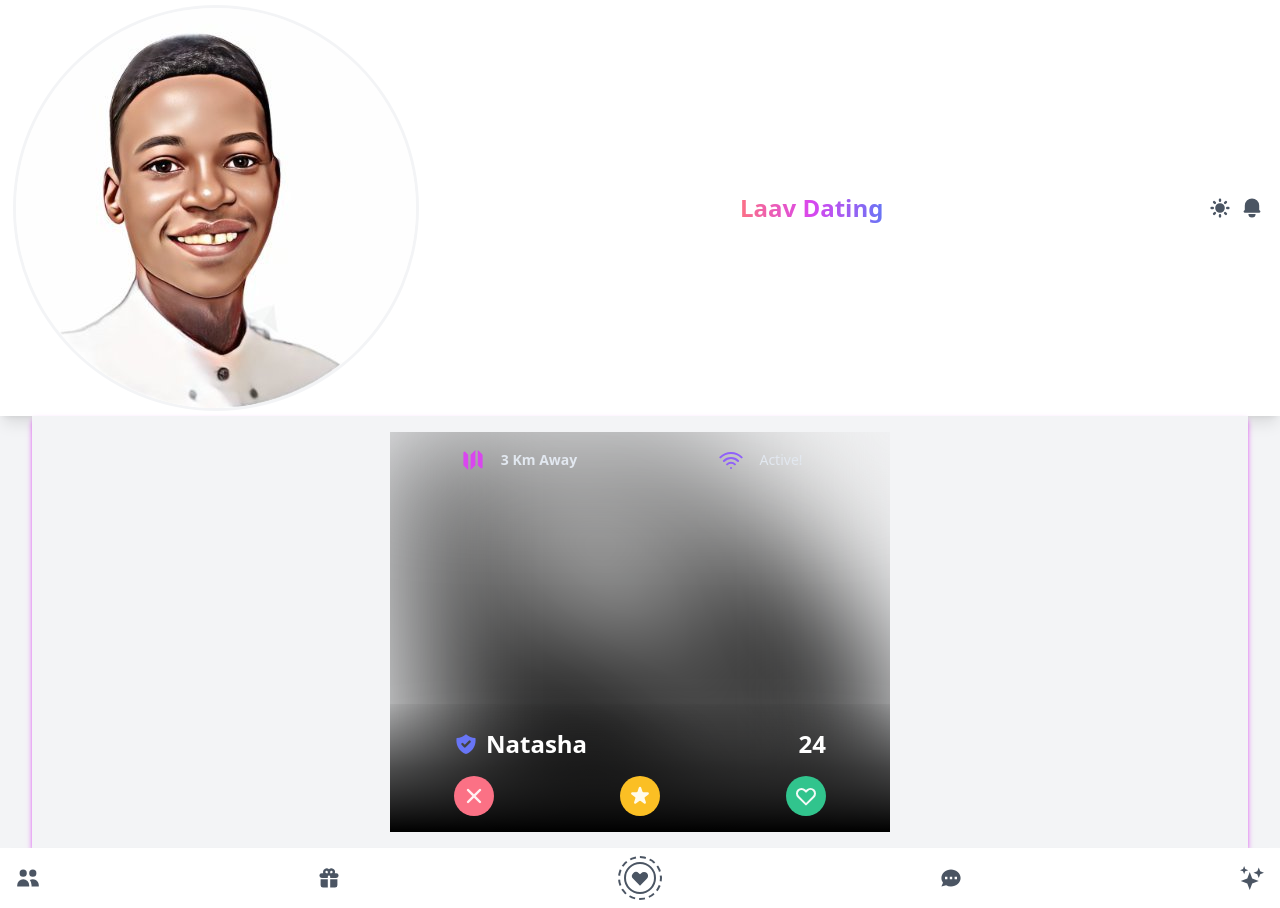
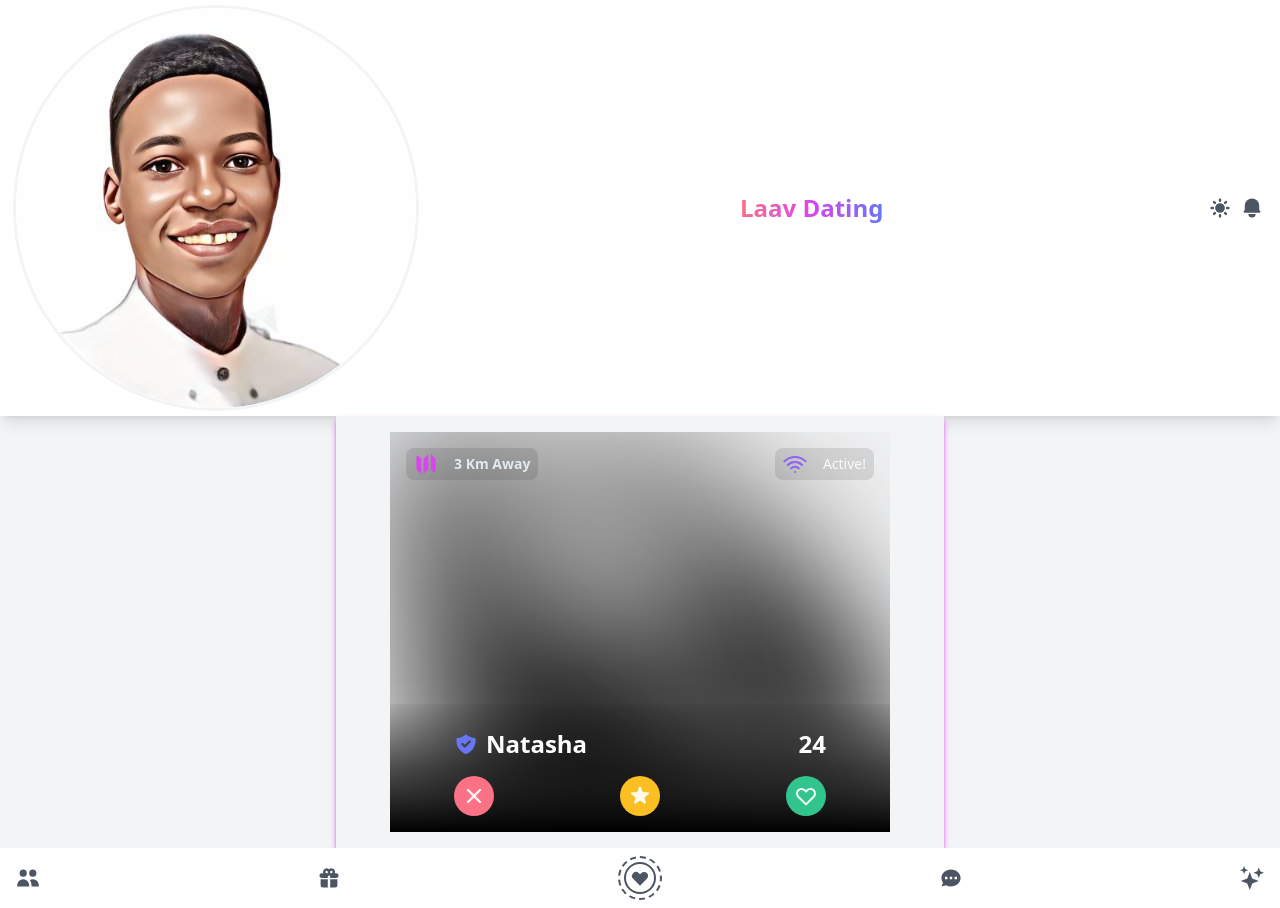
Before and after one commit to Hussseinkizz/laav, a Next.js app: page / in a window 1280 px wide. Built offline with nearby package versions, Linux system fonts and the light colour scheme.

Commit message:
FIx: Card Image Height

```diff
--- a/components/SwipeCard.tsx
+++ b/components/SwipeCard.tsx
@@ -10,7 +10,7 @@ const SwipeCard = (props: Props) => {
 
   return (
     <div className="flex grow flex-col items-stretch justify-between overflow-hidden rounded-lg">
-      <div className="group relative flex h-[100%] w-full grow cursor-pointer rounded-lg md:my-4">
+      <div className="group relative flex h-[clamp(85%,95%,100%)] w-full grow cursor-pointer rounded-lg md:my-4">
         <Image
           src={sampleAvatar}
           loading="lazy"
@@ -30,14 +30,14 @@ const SwipeCard = (props: Props) => {
           <div className="flex w-full flex-col items-center justify-start gap-4 p-4 text-sm text-slate-200">
             <div className="flex w-full items-center justify-between gap-4">
               {/* Distance */}
-              <div className="flex  w-full items-center justify-center gap-2 md:gap-4">
+              <div className="flex items-center justify-center gap-2 rounded-lg bg-black bg-opacity-10 px-2 py-1 md:gap-4">
                 <Icons.HiMap className="h-6 w-6 text-fuchsia-500" />
                 <h2 className="font-bold capitalize">3 Km Away</h2>
               </div>
               {/* Uptime Status */}
-              <div className="flex  w-full items-center justify-center gap-2 md:gap-4">
+              <div className="flex items-center justify-center gap-2 rounded-lg bg-black bg-opacity-10 px-2 py-1 md:gap-4">
                 <Icons.HiOutlineWifi className="h-6 w-6 text-purple-500" />
-                <h2 className="foo">Active!</h2>
+                <h2 className="text-slate-50">Active!</h2>
               </div>
             </div>
           </div>
--- a/components/layout/Layout.tsx
+++ b/components/layout/Layout.tsx
@@ -19,7 +19,7 @@ const Layout = ({ children }: JSXElement) => {
         <title>Laav</title>
         <link rel="icon" href="/favicon.ico" />
       </Head>
-      <section className="relative flex h-full min-h-screen w-full flex-auto flex-col items-center justify-between bg-gray-100 text-gray-800 dark:bg-gray-900 dark:text-gray-100">
+      <section className="relative flex h-full min-h-screen w-full flex-auto flex-col items-center justify-between overflow-hidden bg-gray-100 text-gray-800 dark:bg-gray-900 dark:text-gray-100">
         {/* The Header */}
         <AppBar />
         {/* The Main View */}
--- a/pages/index.tsx
+++ b/pages/index.tsx
@@ -5,7 +5,7 @@ import type { NextPage } from "next";
 
 const Home: NextPage = () => {
   return (
-    <section className="_bg-theme-2 flex h-full w-full flex-auto flex-col items-center justify-center rounded-lg shadow-md shadow-fuchsia-500 md:rounded-none">
+    <section className="_bg-theme-2 flex h-full w-full flex-auto flex-col items-center justify-center rounded-lg shadow-md shadow-fuchsia-500 md:mx-auto md:w-1/2 md:rounded-none">
       <div className="flex w-full flex-auto flex-col items-center justify-center gap-4">
         <SwipeCard />
       </div>
```
